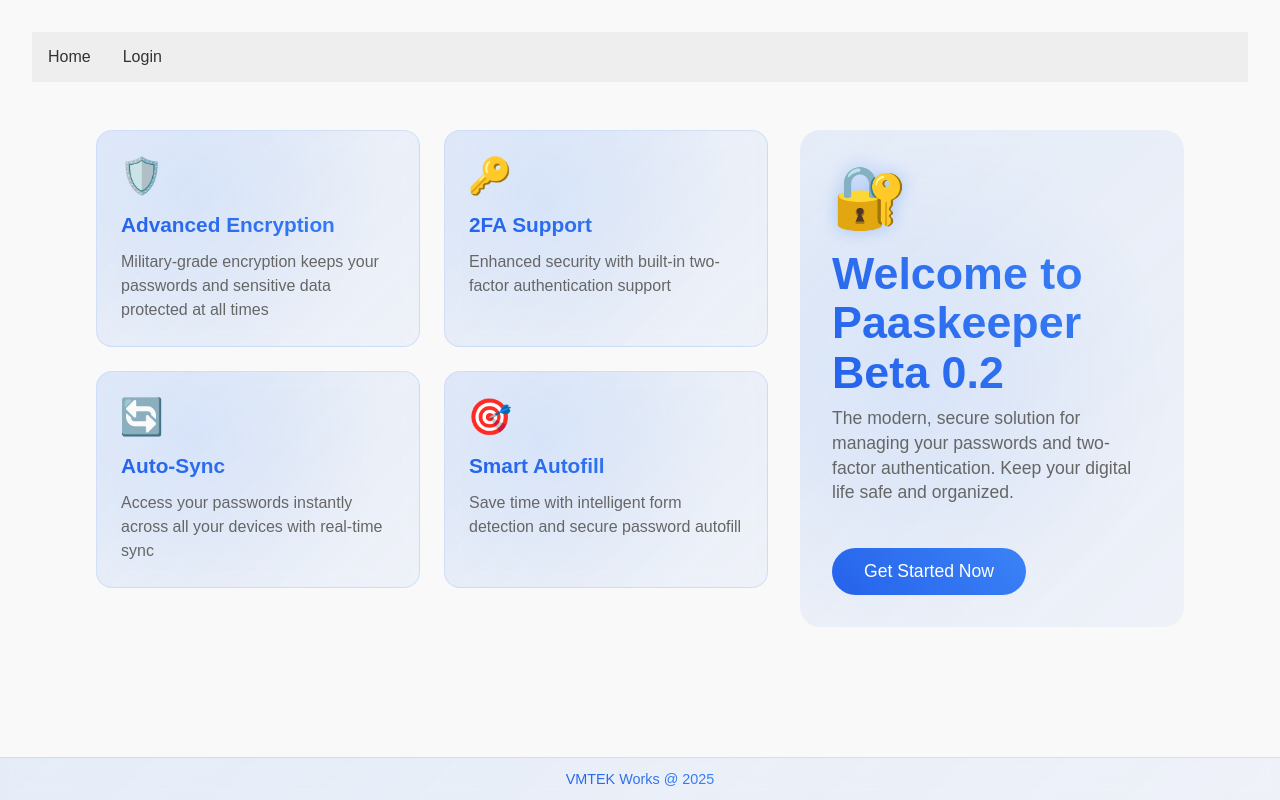
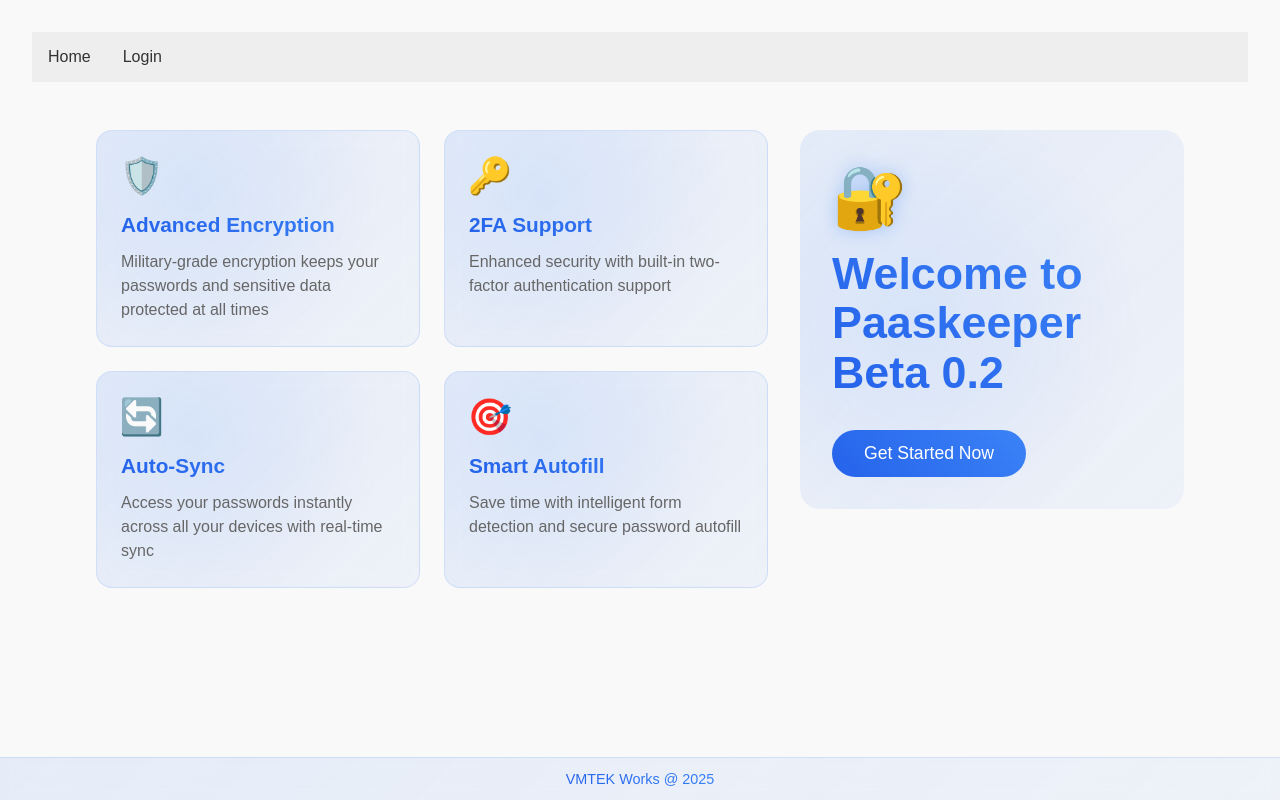
Before and after one commit to chamod98chandimal/paaskeeper_v0.9, a Next.js app: page / in a window 1280 px wide. Built offline with nearby package versions, Linux system fonts and the light colour scheme.

Commit message:
Update page.tsx

```diff
--- a/src/app/page.tsx
+++ b/src/app/page.tsx
@@ -42,9 +42,9 @@ export default function Home() {
         <section className={styles.heroSection}>
           <div className={styles.lockIcon}>🔐</div>
           <h3 className={styles.title}>Welcome to Paaskeeper Beta 0.2</h3>
-          <p className={styles.subtitle}>
+{/*           <p className={styles.subtitle}>
             The modern, secure solution for managing your passwords and two-factor authentication. Keep your digital life safe and organized.
-          </p>
+          </p> */}
           <Link href="/login" className={styles.ctaButton}>
             Get Started Now
           </Link>
```
